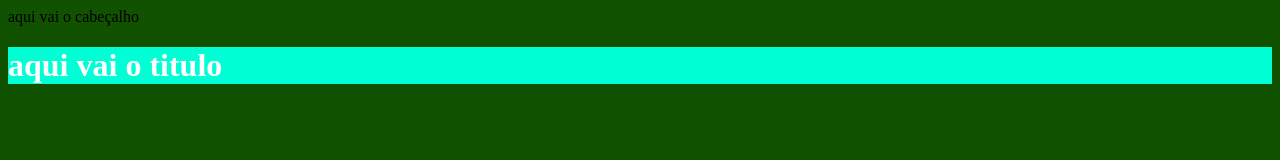
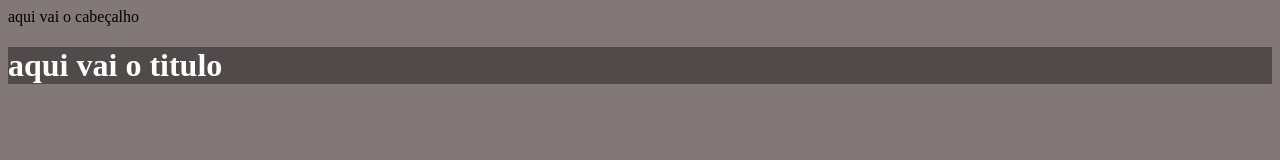
Before and after one commit to GabrielBarros30/PROJETO2ANONEM, a plain HTML site: page index.html in a window 1280 px wide. Drawn offline with Linux system fonts and the light colour scheme.

Commit message:
Add files via upload

```diff
--- a/style.css
+++ b/style.css
@@ -1,3 +1,3 @@
-body{background-color: rgb(16, 82, 0);}
-h1{background-color: rgb(0, 255, 213);
+body{background-color: rgb(131, 120, 120);}
+h1{background-color: rgba(0, 0, 0, 0.384);
 color: white;}
```
